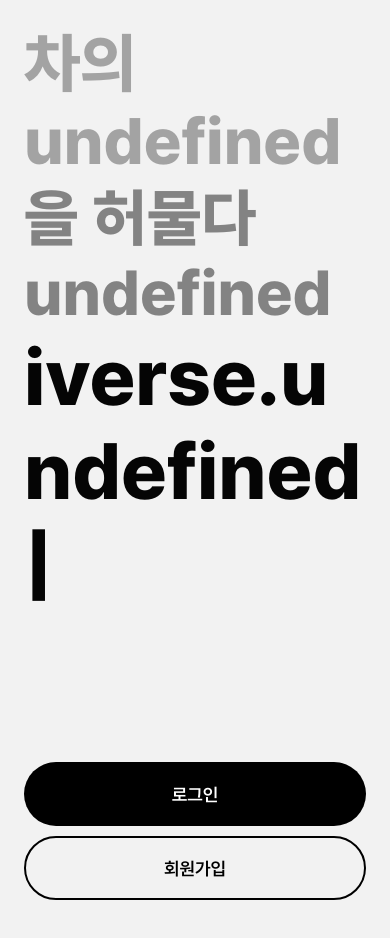
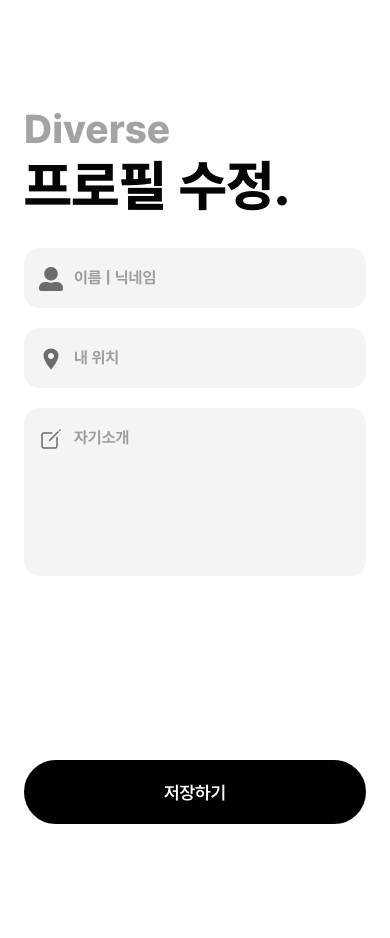
Before and after one commit to DGSW-P-plus/diverse-app, a React Native app: screen /EditProfileView in a window 390 px wide. Shown: the top 938 px of the page. After the commit the page ends 844 px from the top, so only its background shows below. Built offline with nearby package versions, Linux system fonts and the light colour scheme.

Commit message:
Finish ProfileEditView

```diff
--- /dev/null
+++ b/components/AnimatedTextEditor.tsx
@@ -0,0 +1,120 @@
+import React, { useState, useEffect, useRef } from 'react';
+import { Animated, StyleSheet, TextInput, View } from "react-native";
+
+type AnimatedTextEditorProps = {
+  label: string,
+  value: string,
+  onChangeText: (text: string) => void,
+  icon?: React.ReactNode
+};
+
+export default function AnimatedTextEditor({ label, value, onChangeText, icon }: AnimatedTextEditorProps) {
+  const [isFocused, setIsFocused] = useState(false);
+  const focusAnim = useRef(new Animated.Value(0)).current;
+  const inputAnim = useRef(new Animated.Value(0)).current;
+
+  useEffect(() => {
+    Animated.timing(focusAnim, {
+      toValue: isFocused || value ? 1 : 0,
+      duration: 200,
+      useNativeDriver: false
+    }).start();
+  }, [focusAnim, isFocused, value]);
+
+  const handleFocus = () => {
+    setIsFocused(true);
+    Animated.timing(inputAnim, {
+      toValue: 1,
+      duration: 200,
+      useNativeDriver: false
+    }).start();
+  };
+
+  const handleBlur = () => {
+    setIsFocused(false);
+    if (!value) {
+      Animated.timing(inputAnim, {
+        toValue: 0,
+        duration: 200,
+        useNativeDriver: false
+      }).start();
+    }
+  };
+
+  const labelStyle = {
+    position: 'absolute',
+    left: focusAnim.interpolate({
+      inputRange: [0, 1],
+      outputRange: [icon ? 50 : 20, icon ? 45 : 15]
+    }),
+    top: focusAnim.interpolate({
+      inputRange: [0, 1],
+      outputRange: [20, 7]
+    }),
+    fontSize: focusAnim.interpolate({
+      inputRange: [0, 1],
+      outputRange: [16, 12]
+    }),
+    color: focusAnim.interpolate({
+      inputRange: [0, 1],
+      outputRange: ['#9e9e9e', '#6c6c6c']
+    })
+  };
+
+  const inputStyle = {
+    paddingLeft: inputAnim.interpolate({
+      inputRange: [0, 1],
+      outputRange: [icon ? 40 : 20, icon ? -10 : 0]
+    })
+  };
+
+  return (
+    <View style={styles.inputContainer}>
+      {icon && <View style={styles.iconContainer}>{icon}</View>}
+      <Animated.Text style={[styles.inputLabel, labelStyle]}>
+        {label}
+      </Animated.Text>
+      <Animated.View style={inputStyle}>
+        <TextInput
+          style={[styles.input, icon && styles.inputWithIcon, { height: 'auto' }]}
+          onFocus={handleFocus}
+          onBlur={handleBlur}
+          onChangeText={onChangeText}
+          value={value}
+          multiline={true}
+          textAlignVertical="top"
+        />
+      </Animated.View>
+    </View>
+  );
+}
+
+const styles = StyleSheet.create({
+  inputContainer: {
+    marginBottom: 20,
+    backgroundColor: '#F4F4F4',
+    borderRadius: 15,
+    paddingHorizontal: 20,
+    paddingVertical: 60,
+  },
+  inputLabel: {
+    fontFamily: 'Pretendard-Bold',
+  },
+  input: {
+    fontFamily: 'Pretendard-Medium',
+    fontSize: 16,
+    color: '#000',
+    paddingTop: 10,
+    height: '100%',
+    textAlignVertical: 'top', // Ensures text starts from the top
+  },
+  iconContainer: {
+    position: 'absolute',
+    left: 15,
+    top: 18,
+    zIndex: 1,
+  },
+  inputWithIcon: {
+    paddingLeft: 40,
+  },
+});
--- a/navigation/index.tsx
+++ b/navigation/index.tsx
@@ -21,9 +21,11 @@ export type RootStackParamList = {
   ProfileView: undefined;
   GenderSelectView: { isFirstNavigate: boolean };
   ConnectSNSView: { isFirstNavigate: boolean };
+  EditProfileView: { isFirstNavigate: boolean };
 };
 
 import { Text } from "react-native";
+import EditProfileView from "../screens/Profile/EditProfileView";
 
 const Stack = createStackNavigator<RootStackParamList>();
 
@@ -65,6 +67,11 @@ export default function RootStack() {
           component={ConnectSNSView}
           options={{ headerShown: false }}
         />
+        <Stack.Screen
+          name="EditProfileView"
+          component={EditProfileView}
+          options={{ headerShown: false }}
+        />
       </Stack.Navigator>
     </NavigationContainer>
   );
--- a/screens/Auth/LoginView.tsx
+++ b/screens/Auth/LoginView.tsx
@@ -16,6 +16,7 @@ import { StatusBar } from "expo-status-bar";
 import AnimatedTextInput from '../../components/AnimatedTextInput';
 import axios from "axios";
 import AsyncStorage from "@react-native-async-storage/async-storage";
+import { FontAwesome, Ionicons } from "@expo/vector-icons";
 
 type OverviewScreenNavigationProps = StackNavigationProp<RootStackParamList, 'RegisterView'>;
 
@@ -75,11 +76,13 @@ export default function RegisterView() {
             <AnimatedTextInput
               label="사용자 ID"
               value={id}
+              icon={<FontAwesome name="id-badge" size={24} color="#6c6c6c" />}
               onChangeText={setID}
             />
             <AnimatedTextInput
               label="비밀번호"
               value={password}
+              icon={<Ionicons name="lock-closed" size={24} color="#6c6c6c" />}
               onChangeText={setPassword}
               secureTextEntry
             />
--- a/screens/Auth/RegisterView.tsx
+++ b/screens/Auth/RegisterView.tsx
@@ -17,6 +17,7 @@ import { StatusBar } from "expo-status-bar";
 import AnimatedTextInput from '../../components/AnimatedTextInput';
 import axios from "axios";
 import AsyncStorage from "@react-native-async-storage/async-storage";
+import { FontAwesome, FontAwesome5, Ionicons } from "@expo/vector-icons";
 
 type OverviewScreenNavigationProps = StackNavigationProp<RootStackParamList, 'RegisterView'>;
 
@@ -88,22 +89,26 @@ export default function RegisterView() {
             <AnimatedTextInput
               label="이름 | 닉네임"
               value={name}
+              icon={<FontAwesome5 name="user-alt" size={24} color="#6c6c6c" />}
               onChangeText={setName}
             />
             <AnimatedTextInput
               label="사용자 ID"
               value={id}
+              icon={<FontAwesome name="id-badge" size={24} color="#6c6c6c" />}
               onChangeText={setID}
             />
             <AnimatedTextInput
               label="비밀번호"
               value={password}
+              icon={<Ionicons name="lock-closed" size={24} color="#6c6c6c" />}
               onChangeText={setPassword}
               secureTextEntry
             />
             <AnimatedTextInput
               label="비밀번호 확인"
               value={confirmPassword}
+              icon={<FontAwesome name="check" size={24} color="#6c6c6c" />}
               onChangeText={setConfirmPassword}
               secureTextEntry
             />
--- a/screens/Main/Profile/ProfileView.tsx
+++ b/screens/Main/Profile/ProfileView.tsx
@@ -64,7 +64,7 @@ export default function ProfileView() {
       </View>
       <Divider orientation={'horizontal'} width={2} color={'#6e6e6e'} dividerStyle={styles.divider} />
       <View style={styles.buttonContainer}>
-        <TouchableOpacity style={styles.button}>
+        <TouchableOpacity style={styles.button} onPress={() => navigation.navigate('EditProfileView', { isFirstNavigate: false })} >
           <Ionicons name="person-outline" size={23} color="black" />
           <Text style={styles.buttonText}>프로필 수정</Text>
         </TouchableOpacity>
--- /dev/null
+++ b/screens/Profile/EditProfileView.tsx
@@ -0,0 +1,131 @@
+import React, { useState } from 'react';
+import { CommonActions, RouteProp, useNavigation, useRoute } from "@react-navigation/native";
+import { StackNavigationProp } from '@react-navigation/stack';
+import {
+  StyleSheet,
+  Text,
+  TouchableOpacity,
+  View,
+  KeyboardAvoidingView,
+  Platform,
+  Alert,
+  ScrollView,
+  SafeAreaView
+} from "react-native";
+import { RootStackParamList } from '../../navigation';
+import { StatusBar } from "expo-status-bar";
+import AnimatedTextInput from '../../components/AnimatedTextInput';
+import axios from "axios";
+import AsyncStorage from "@react-native-async-storage/async-storage";
+import { log } from "expo/build/devtools/logger";
+import { FontAwesome5, Ionicons } from "@expo/vector-icons";
+import AnimatedTextEditor from "../../components/AnimatedTextEditor";
+
+type EditProfileViewRouteProps = RouteProp<RootStackParamList, 'EditProfileView'>;
+type EditProfileViewNavigationProps = StackNavigationProp<RootStackParamList, 'EditProfileView'>;
+
+export default function EditProfileView() {
+  const navigation = useNavigation<EditProfileViewNavigationProps>();
+  const route = useRoute<EditProfileViewRouteProps>();
+  const [name, setName] = useState('');
+  const [location, setLocation] = useState('');
+  const [bio, setBio] = useState('');
+
+
+  return (
+    <SafeAreaView style={styles.safeArea}>
+      <KeyboardAvoidingView
+        behavior={Platform.OS === "ios" ? "padding" : "height"}
+        style={styles.container}
+        keyboardVerticalOffset={Platform.OS === "ios" ? 0 : 20}
+      >
+        <ScrollView contentContainerStyle={styles.scrollViewContent}>
+          <StatusBar style="dark"/>
+          <View style={styles.titleContainer}>
+            <Text style={styles.title}>Diverse</Text>
+            <Text style={styles.titleBold}>프로필 수정.</Text>
+          </View>
+
+          <View style={styles.formContainer}>
+            <AnimatedTextInput
+              label="이름 | 닉네임"
+              value={name}
+              icon={<FontAwesome5 name="user-alt" size={24} color="#6c6c6c" />}
+              onChangeText={setName}
+            />
+            <AnimatedTextInput
+              label="내 위치"
+              value={location}
+              icon={<Ionicons name="location-sharp" size={24} color="#6c6c6c" />}
+              onChangeText={setLocation}
+            />
+            <AnimatedTextEditor
+              label="자기소개"
+              value={bio}
+              icon={<Ionicons name="create-outline" size={24} color="#6c6c6c" />}
+              onChangeText={setBio}
+            />
+          </View>
+        </ScrollView>
+        <View style={styles.buttonContainer}>
+          <TouchableOpacity style={styles.registerButton} onPress={() => console.log("Pressed")}>
+            <Text style={styles.registerButtonText}>저장하기</Text>
+          </TouchableOpacity>
+        </View>
+      </KeyboardAvoidingView>
+    </SafeAreaView>
+  );
+}
+
+const styles = StyleSheet.create({
+  safeArea: {
+    flex: 1,
+    backgroundColor: '#ffffff',
+  },
+  container: {
+    flex: 1,
+    justifyContent: 'center',
+    backgroundColor: '#ffffff',
+  },
+  scrollViewContent: {
+    flexGrow: 1,
+    padding: 24,
+    justifyContent: 'center',
+  },
+  titleContainer: {
+    marginBottom: 30,
+  },
+  title: {
+    fontSize: 40,
+    fontFamily: 'Pretendard-ExtraBold',
+    color: '#a3a3a3',
+  },
+  titleBold: {
+    fontSize: 55,
+    fontFamily: 'Pretendard-ExtraBold',
+    color: '#050505',
+  },
+  formContainer: {
+    marginBottom: 60,
+  },
+  buttonContainer: {
+    width: '100%',
+    alignItems: 'center',
+    paddingHorizontal: 24,
+    paddingBottom: 20,
+  },
+  registerButton: {
+    width: '100%',
+    height: 64,
+    borderRadius: 45,
+    backgroundColor: '#000000',
+    borderWidth: 2,
+    justifyContent: 'center',
+    alignItems: 'center',
+  },
+  registerButtonText: {
+    fontSize: 18,
+    color: '#ffffff',
+    fontFamily: 'Pretendard-SemiBold',
+  },
+});
--- a/screens/Profile/GenderSelectView.tsx
+++ b/screens/Profile/GenderSelectView.tsx
@@ -202,6 +202,7 @@ const styles = StyleSheet.create({
     color: 'black',
   },
   selectedGenderName: {
+    fontFamily: 'Pretendard-SemiBold',
     color: 'white',
   },
 
```
